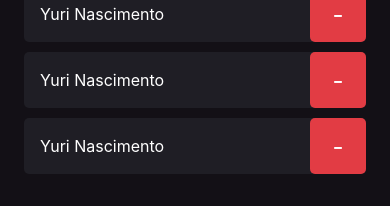
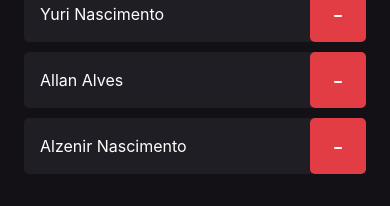
Before and after one commit to yurincmt/imhere, a React Native app: screen / in a window 390 px wide. Shown: the part 269-475 px from the top of the page. Built offline with nearby package versions, Linux system fonts and the light colour scheme.

Commit message:
Adicionando a propriedade "name" no componente Participant

```diff
--- a/src/screens/Home/index.tsx
+++ b/src/screens/Home/index.tsx
@@ -34,9 +34,9 @@ export function Home() {
           </TouchableOpacity>
         </View>
 
-        <Participant/>
-        <Participant/>
-        <Participant/>
+        <Participant name = "Yuri Nascimento"/>
+        <Participant name = "Allan Alves"/>
+        <Participant name = "Alzenir Nascimento"/>
 
       </View>
     )
--- a/src/screens/components/Participant/index.tsx
+++ b/src/screens/components/Participant/index.tsx
@@ -2,11 +2,15 @@ import { View, Text, TouchableOpacity } from "react-native";
 
 import { styles } from "./styles";
 
-export function Participant() {
+type Props = {
+    name: string
+}
+
+export function Participant({name}: Props) {
     return(
         <View style={styles.container}>
             <Text style={styles.name}>
-                Yuri Nascimento
+                {name}
             </Text>
 
             <TouchableOpacity style={styles.button}>
```
